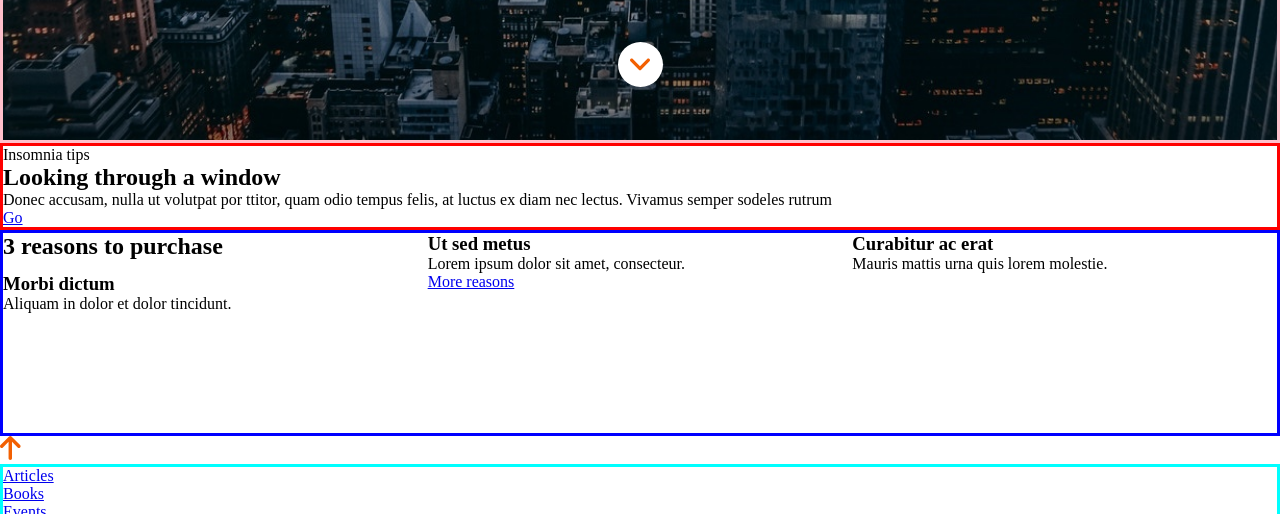
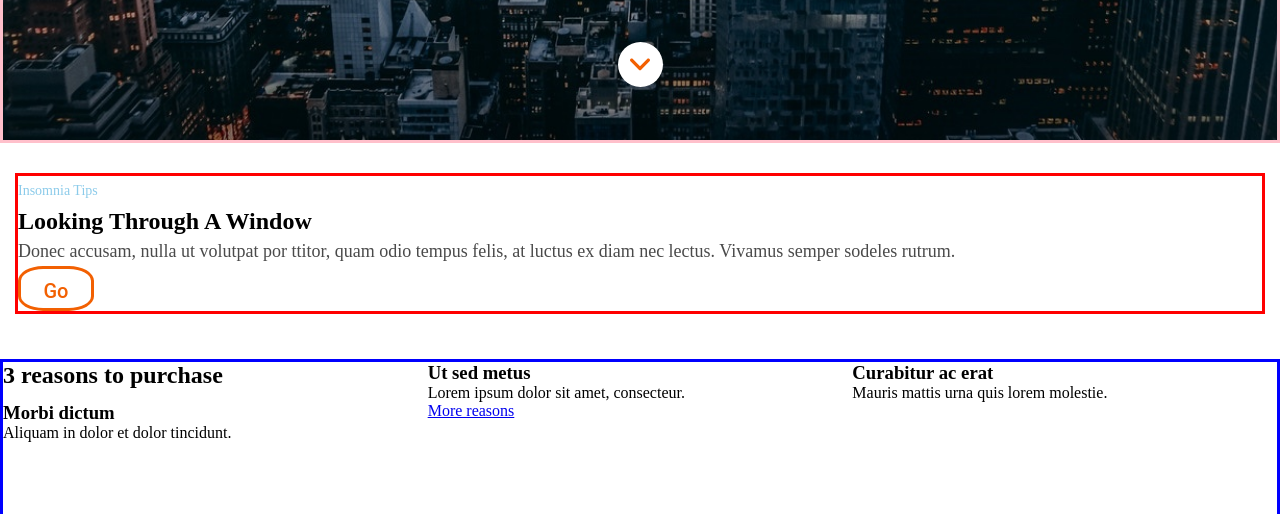
Before and after one commit to silalonso/Anonymous_Proxy_layout, a website: page _src/templates/index.html in a window 1280 px wide. Shown: the part 657-1171 px from the top of the page. Drawn offline with nearby package versions, Linux system fonts and the light colour scheme; files that its build step writes are made by us from their sources; files whose address does not match are found by name.

Commit message:
Add style to section looking throught a window

```diff
--- a/_src/assets/scss/main.scss
+++ b/_src/assets/scss/main.scss
@@ -65,12 +65,63 @@
   justify-content: center;
 }
 
+.looking__smalltext {
+  font-family: roboto regular;
+  font-size: 14px;
+  line-height: 30px;
+  color: #8ccbea;
+  text-transform: capitalize;
+}
+
+.looking__title {
+  font-family: roboto slab-bold;
+  font-size: 24px;
+  line-height: 30px;
+  color: black;
+  text-transform: capitalize;
+}
+
+.looking__text {
+  font-family: roboto regular;
+  font-size: 18px;
+  line-height: 30px;
+  color: #4a4a4a;
+}
+
+.looking__gobutton {
+  border: 3px solid #f26002;
+
+  border-radius: 33%;
+  width: 76px;
+  height: 45px;
+  font-family: roboto medium;
+  font-size: 20px;
+  line-height: 45px;
+  display: flex;
+  justify-content: center;
+}
+
+.looking__gobutton__link {
+  text-decoration: none;
+  color: #f26002;
+}
+
 .looking {
+  display: flex;
+  flex-direction: column;
+  align-items: flex-start;
   border: 3px solid red;
+  margin: 30px 15px 45px 15px;
 }
 
 .reasons {
   border: 3px solid blue;
+}
+
+.reasons {
+  display: grid;
+  grid-template-columns: 1fr 1fr 1fr;
+  grid-template-rows: 1fr 1fr 1fr 1fr 1fr;
 }
 
 .footerlinks1 {
@@ -80,9 +131,3 @@
 .footerlinks2 {
   border: 3px solid magenta;
 }
-
-.reasons {
-  display: grid;
-  grid-template-columns: 1fr 1fr 1fr;
-  grid-template-rows: 1fr 1fr 1fr 1fr 1fr;
-}
--- a/_src/templates/index.html
+++ b/_src/templates/index.html
@@ -34,13 +34,15 @@
 
   <main>
     <section class="looking">
-      <p>Insomnia tips</p>
+      <p class="looking__smalltext">Insomnia tips</p>
       <h2 class="looking__title">Looking through a window</h2>
-      <p>
+      <p class="looking__text">
         Donec accusam, nulla ut volutpat por ttitor, quam odio tempus felis,
-        at luctus ex diam nec lectus. Vivamus semper sodeles rutrum
+        at luctus ex diam nec lectus. Vivamus semper sodeles rutrum.
       </p>
-      <a href="#">Go</a>
+      <div class="looking__gobutton">
+        <a class="looking__gobutton__link" href="#">Go</a>
+      </div>
     </section>
 
     <section class="reasons">
```
